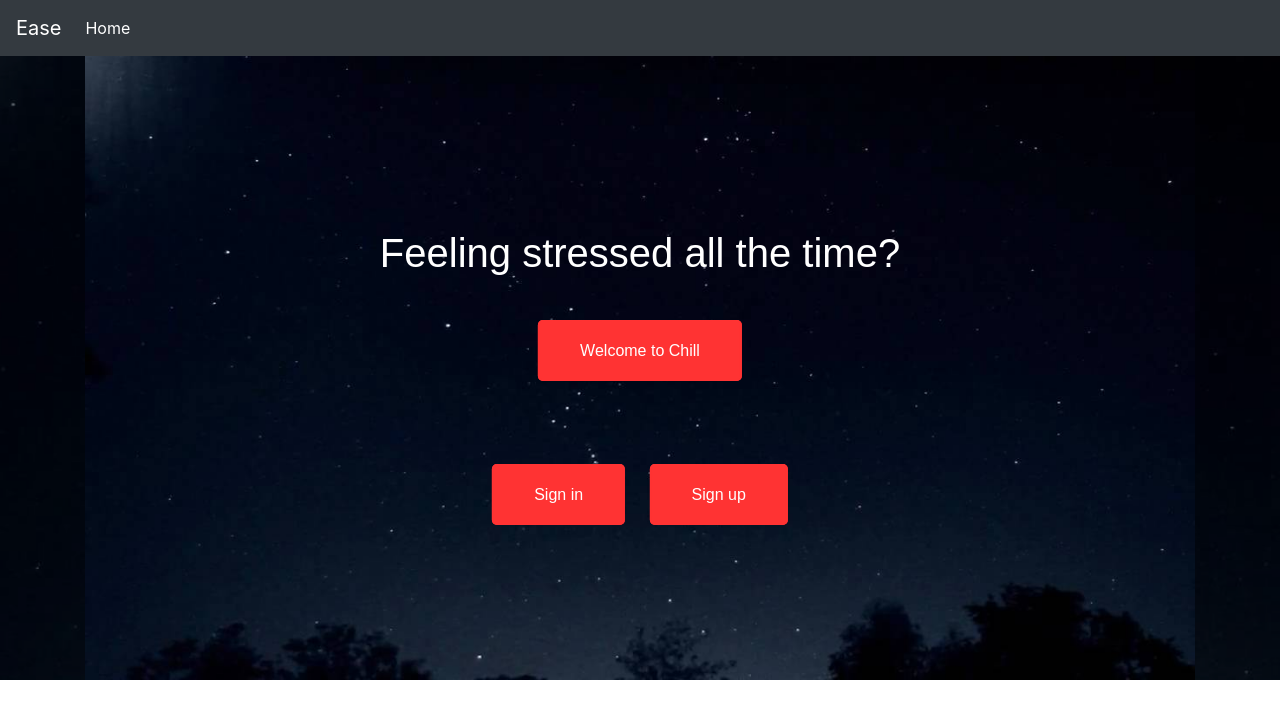
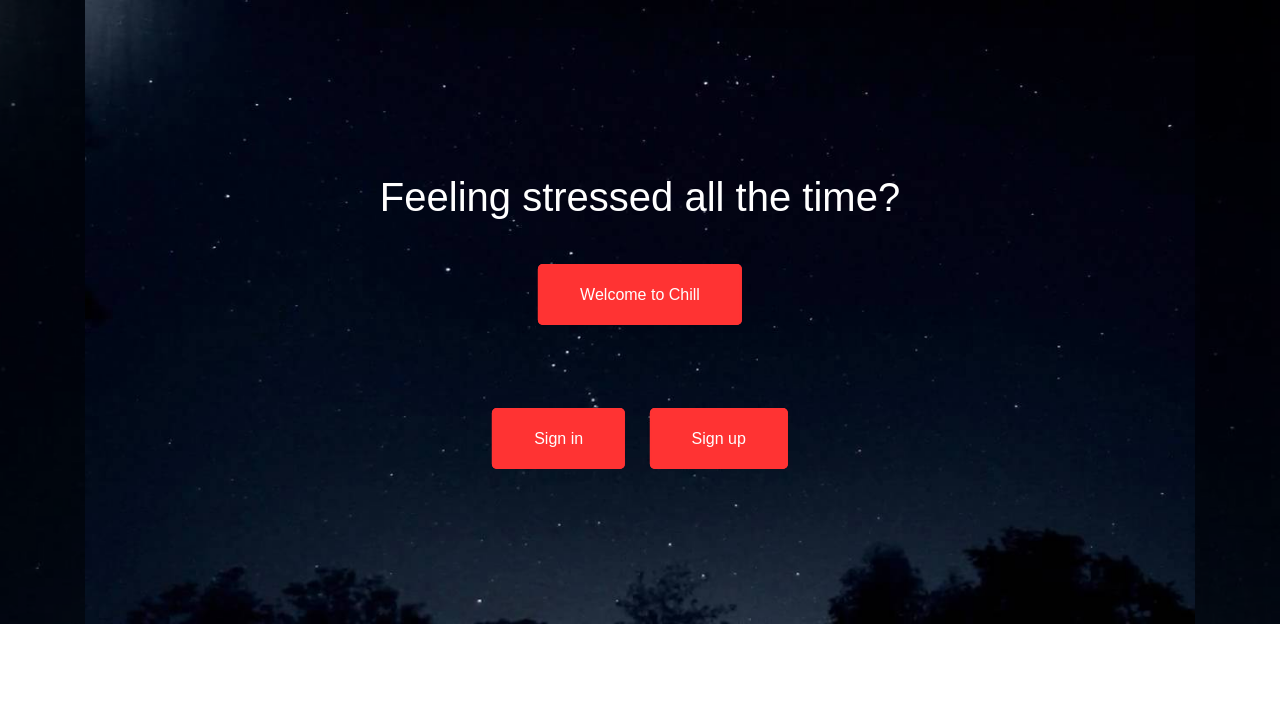
Before and after one commit to arr349/Mental-health, a plain HTML site: page src/index.html in a window 1280 px wide. Drawn offline with nearby package versions, Linux system fonts and the light colour scheme.

Commit message:
more changes needed

```diff
--- a/src/index.html
+++ b/src/index.html
@@ -88,22 +88,7 @@
 </head>
 
 <body>
-  <nav>
-    <nav class="navbar navbar-expand-lg navbar-dark bg-dark">
-        <a class="navbar-brand" href="index.html">Ease</a>
-        <button class="navbar-toggler" type="button" data-toggle="collapse" data-target="#navbarSupportedContent"
-            aria-controls="navbarSupportedContent" aria-expanded="false" aria-label="Toggle navigation">
-            <span class="navbar-toggler-icon"></span>
-        </button>
 
-        <div class="collapse navbar-collapse" id="navbarSupportedContent">
-            <ul class="navbar-nav mr-auto">
-                <li class="nav-item active">
-                    <a class="nav-link" href="index.html">Home<span class="sr-only">(current)</span></a>
-                </li>
-        </div>
-    </nav>
-</nav>
 
 
   <header class="home">
```
